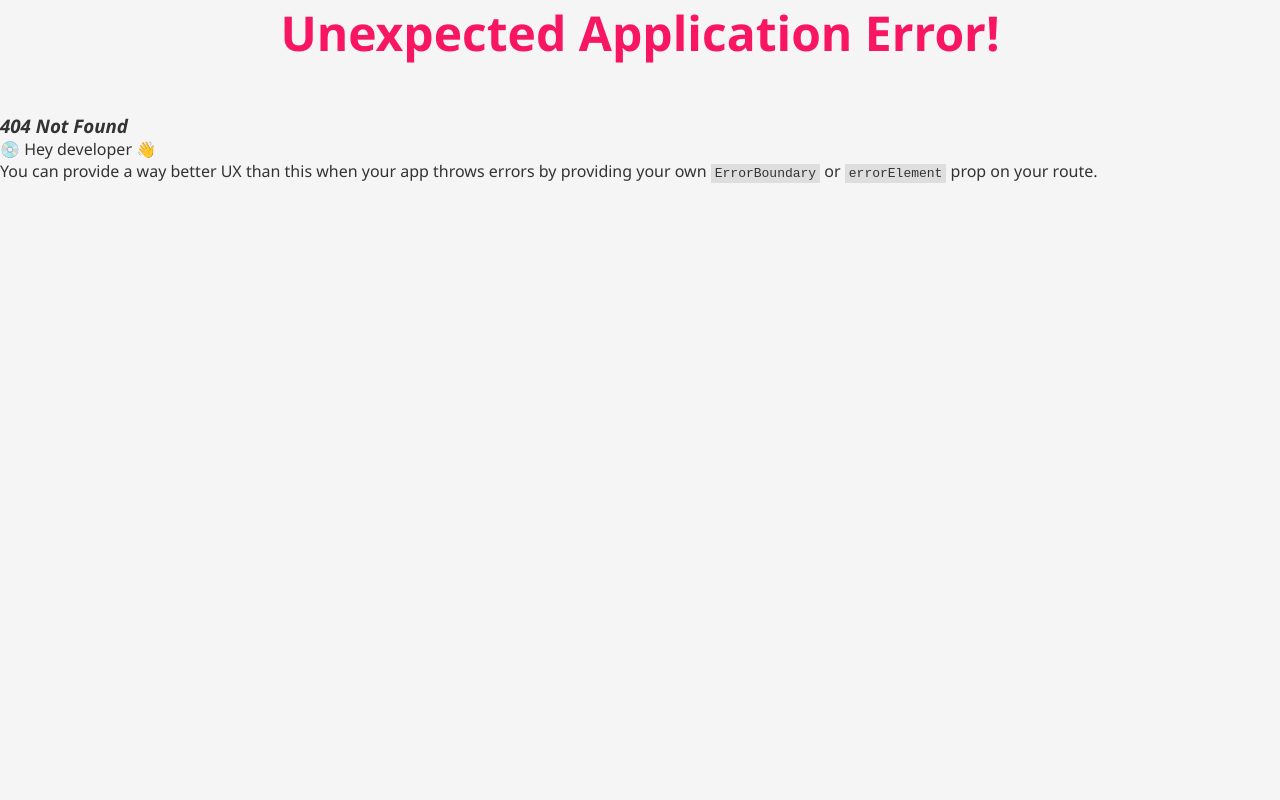
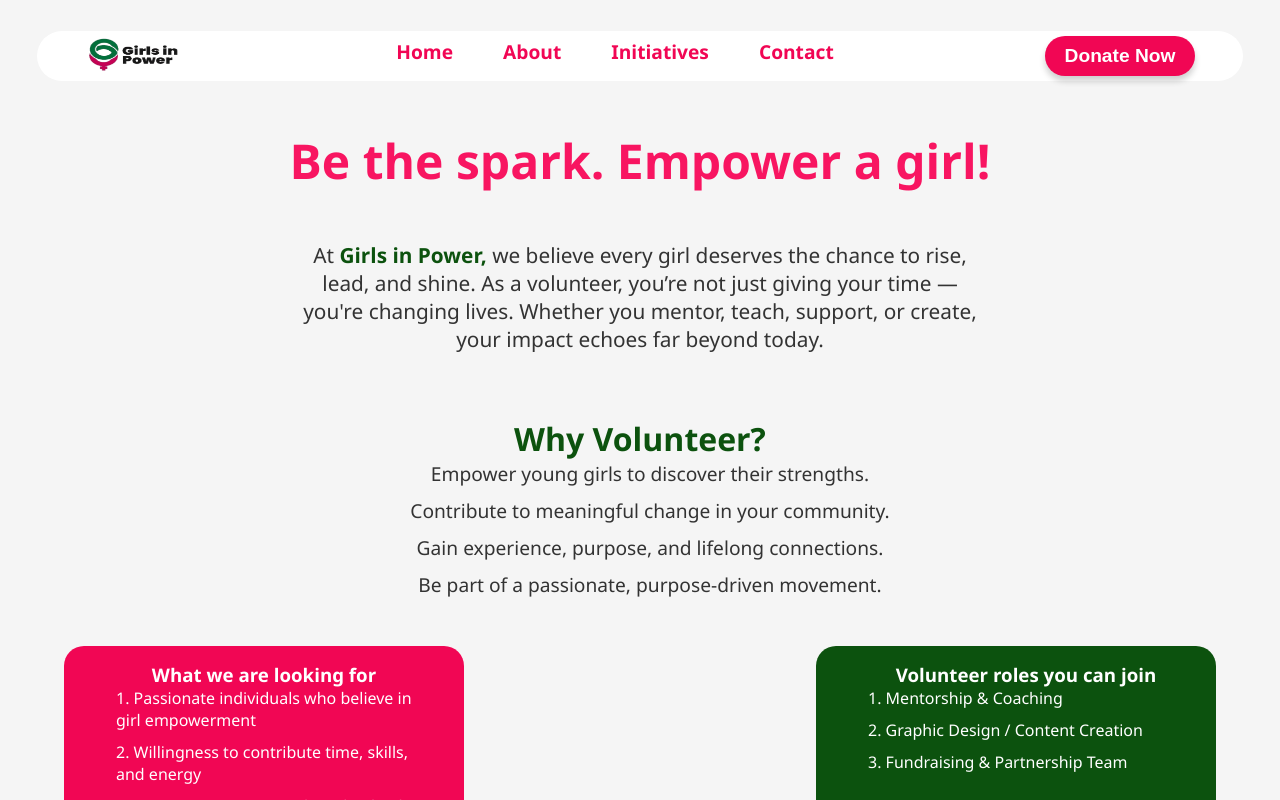
Before and after one commit to Techift/Girls-In-Power, a React (Vite) app in the folder Girlsinpower/: page /volunteer in a window 1280 px wide. Before the commit this address had no page. Built offline with nearby package versions, Linux system fonts and the light colour scheme.

Commit message:
i've made more changes on some buttons

```diff
--- a/Girlsinpower/src/App.css
+++ b/Girlsinpower/src/App.css
@@ -58,7 +58,7 @@ html {
   border-radius: 30px;
 }
 
-.cta-btns {
+.cta-buttons {
   display: flex;
   justify-content: flex-start;
   gap: 10px;
@@ -103,9 +103,9 @@ h2 {
   font-size: 3rem;
 }
 
-.text_ovr h3{
-    font-size: 3rem;
-  }
+.text_ovr h3 {
+  font-size: 3rem;
+}
 
 .programs .program-list,
 .involved .help-list,
@@ -459,7 +459,7 @@ h2 {
     color: blue;
   }
 
-  .cta-btns buttons {
+  .cta-buttons {
     gap: 1rem;
   }
 
@@ -521,11 +521,12 @@ h2 {
     padding-top: 3rem;
   }
 
-  .cta-btns buttons {
+  .cta-buttons {
     flex-direction: column;
     align-items: center;
     gap: 10px;
   }
+
   .cta-buttons button {
     width: 100%;
     max-width: 300px;
@@ -576,7 +577,7 @@ h2 {
     line-height: 1.2;
     padding: 0 0.5rem;
   }
-/*
+  /*
   .text_ovr {
     padding: 0 0.5rem;
   } */
--- a/Girlsinpower/src/Hero.jsx
+++ b/Girlsinpower/src/Hero.jsx
@@ -43,7 +43,7 @@ function Hero() {
             </button>
             </Link>
 
-            <Link to="/initiatives" className={({isActive}) => isActive ? 'active' : ''}>
+            <Link to="/volunteer" className={({isActive}) => isActive ? 'active' : ''}>
             <button
               className="join_now"
               style={{
--- a/Girlsinpower/src/Volunteer.jsx
+++ b/Girlsinpower/src/Volunteer.jsx
@@ -1,10 +1,114 @@
-function Volunteer(){
-    return(
-        <>
-        <div className="volunteer">
-            <h2>We are glad you made this choice!</h2>
+import { Link } from "react-router-dom";
+
+function Volunteer() {
+  return (
+    <>
+      <div className="volunteer" style={{ paddingTop: "8rem" }}>
+        <div
+          className="volunteer_text"
+          style={{ padding: "0 2rem", textAlign: "center" }}
+        >
+          <h2>Be the spark. Empower a girl!</h2>
+
+          <p
+            style={{
+              fontSize: "1.3rem",
+              textAlign: "center",
+              maxWidth: "700px",
+              margin: "auto",
+            }}
+          >
+            At{" "}
+            <span style={{ color: "rgb(12, 82, 14)", fontWeight: "600" }}>
+              {" "}
+              Girls in Power,
+            </span>{" "}
+            we believe every girl deserves the chance to rise, lead, and shine.
+            As a volunteer, you’re not just giving your time — you're changing
+            lives. Whether you mentor, teach, support, or create, your impact
+            echoes far beyond today.
+          </p>
         </div>
-        </>
-    )
+      </div>
+
+      <div className="volunteer_list" style={{ textAlign: "center" }}>
+        <h3
+          style={{
+            paddingTop: "4rem",
+            color: "rgb(12, 82, 14)",
+            fontSize: "2rem",
+          }}
+        >
+          Why Volunteer?
+        </h3>
+        <ul style={{ listStyle: "none", fontSize: "1.2rem" }}>
+          <li>Empower young girls to discover their strengths.</li>
+          <li>Contribute to meaningful change in your community.</li>
+          <li>Gain experience, purpose, and lifelong connections.</li>
+          <li>Be part of a passionate, purpose-driven movement.</li>
+        </ul>
+      </div>
+
+      <div
+        className="volunteer_goals"
+        style={{
+          display: "flex",
+          justifyContent: "space-between",
+          alignItems: "center",
+          padding: "0 4rem",
+          marginTop: "3rem",
+          flexWrap: "wrap",
+        }}
+      >
+        <div className="volunteer_passion" style={{background:'rgb(241, 6, 84)',marginBottom:'2rem', padding:'1rem 2rem', borderRadius:'20px', color:'white',width:'400px',height:'200px'}}>
+          <h3 style={{ textAlign: "center", color: 'white' }}>
+            What we are looking for
+          </h3>
+          <ul style={{ listStyle: "none" }}>
+            <li>1. Passionate individuals who believe in girl empowerment</li>
+            <li>2. Willingness to contribute time, skills, and energy</li>
+            <li>
+              3. Commitment to our values: leadership, equality, and growth
+            </li>
+          </ul>
+        </div>
+
+        <div className="volunteer_roles" style={{background:'rgb(12, 82, 14)',marginBottom:'2rem', padding:'1rem 2rem', borderRadius:'20px', color:'white',width:'400px',height:'200px'}}>
+          <ul style={{ listStyle: "none" }}>
+            <h3 style={{ textAlign: "center", color: 'white' }}>
+              Volunteer roles you can join
+            </h3>
+            <li>1. Mentorship & Coaching</li>
+            <li>2. Graphic Design / Content Creation</li>
+            <li>3. Fundraising & Partnership Team</li>
+          </ul>
+        </div>
+      </div>
+
+      <div className="teer_contact" style={{textAlign:'center',padding:'2rem 0'}}>
+        <h2>Ready to make a difference?</h2>
+        <p style={{fontSize:'1.2rem',marginBottom:'2rem'}}>Fill out our volunteer form and we'll connect you to a role that fits your passion and skills.</p>
+
+
+      <div className="teer_btn">
+                    <Link to="/contact" className={({isActive}) => isActive ? 'active' : ''}>
+        <button style={{ width: '250px',
+  height: 'auto',
+  borderRadius: '20px',
+  border: 'none',
+  backgroundColor: 'rgb(241, 6, 84)',
+  color: 'white',
+  fontSize: '1.2rem',
+  boxShadow: '0 5px 6px rgba(13, 13, 13, 0.2)',
+  margin: '0',
+  padding: '1rem'
+  }}>Become a volunteer</button>
+  </Link>
+      </div>
+      </div>
+
+      <p style={{textAlign:'center',fontStyle:'italic',fontWeight:'500',fontSize:'1.2rem',color:'rgb(241, 6, 84)',marginBottom:'1rem'}}>"Together, let’s build a world where every girl knows her power."</p>
+    </>
+  );
 }
 export default Volunteer;
--- a/Girlsinpower/src/main.jsx
+++ b/Girlsinpower/src/main.jsx
@@ -12,6 +12,7 @@ import BlogPage from "./BlogPage.jsx";
 import DonatePage from "./DonatePage.jsx";
 import Header from "./Header.jsx";
 import Congrats from "./Congrats.jsx";
+import Volunteer from "./Volunteer.jsx";
 
 const routes = createBrowserRouter([
   {
@@ -53,8 +54,11 @@ const routes = createBrowserRouter([
       {
         path:"/donatepage",
         element:<Initiatives/>,
+      },
+      {
+        path: "/volunteer",
+        element:<Volunteer/>
       }
-
     ],
   },
 ]);
--- a/Girlsinpower/src/pages/Contact.jsx
+++ b/Girlsinpower/src/pages/Contact.jsx
@@ -23,10 +23,10 @@ function Contact() {
           </p>
         </div>
         <form>
-          <input type="text" placeholder="Name" required />
-          <input type="email" placeholder="Email" required />
-          <input type="text" placeholder="Subject " />
-          <input type="text" placeholder="Phone Number (Optional)" required />
+          <input type="text" placeholder="Name: Gift Essang" required />
+          <input type="email" placeholder="Email: you@gmail.com" required />
+          <input type="text" placeholder="Subject: laptop donation" />
+          <input type="text" placeholder="Phone Number (Optional) +234 000222777" required />
           <textarea placeholder="Your Message" required></textarea>
 
                  <Link to="/congrats" className={({isActive}) => isActive ? 'active' : ''} style={{textDecoration:'none'}}>
--- a/Girlsinpower/src/pages/Initiatives.jsx
+++ b/Girlsinpower/src/pages/Initiatives.jsx
@@ -101,7 +101,7 @@ function Initiatives() {
           </button>
           </Link>
 
-            <Link to="/" className={({isActive}) => isActive ? 'active' : ''} style={{ textDecoration:'none'}}>
+            <Link to="/volunteer" className={({isActive}) => isActive ? 'active' : ''} style={{ textDecoration:'none'}}>
           <button
             className="join"
             style={{
@@ -119,7 +119,7 @@ function Initiatives() {
           </button>
           </Link>
 
-            <Link to="/" className={({isActive}) => isActive ? 'active' : ''} style={{ textDecoration:'none'}}>
+            <Link to="/donatepage" className={({isActive}) => isActive ? 'active' : ''} style={{ textDecoration:'none'}}>
           <button
             className="partner"
             style={{
@@ -138,7 +138,6 @@ function Initiatives() {
           </Link>
           </div>
 
-        <div className="cta-buttons"></div>
       </div>
     </section>
   );
```
Also changed, not shown: Girlsinpower/src/Hero.css (deleted).
